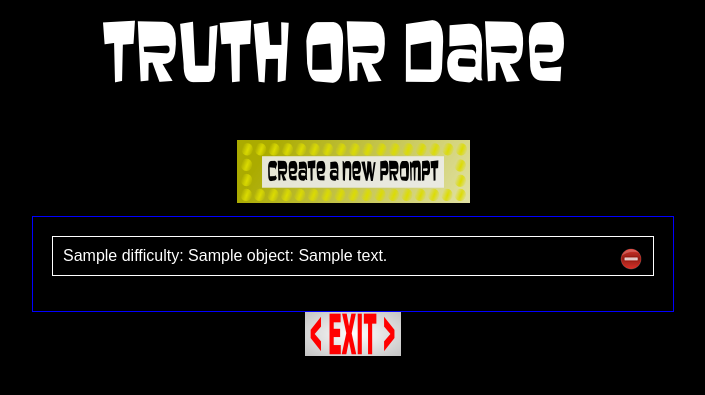
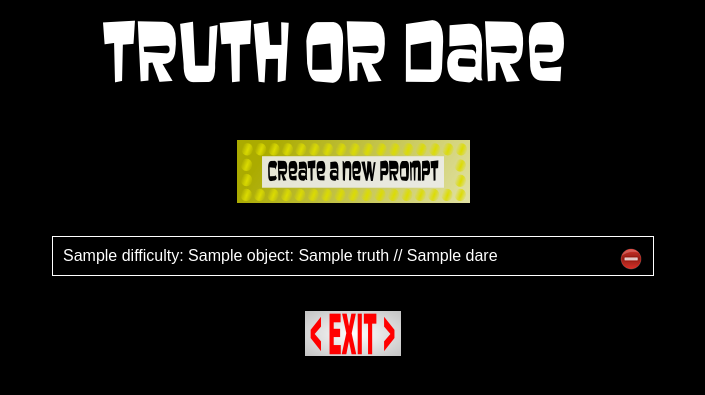
Before and after one commit to ckizer/tod, a Django app: template prompt/templates/prompt/prompt_list.html in a window 1280 px wide. Shown: the top 395 px of the page, without its empty margins (287-992 px from the left). Run offline with Django 3.2, Linux system fonts and the light colour scheme; the template is opened without the code that fills it: most values are stand-ins (such as "Sample title", 1, 10 or a date in 2020).

Commit message:
added truth or dare choice to game play

```diff
--- a/game/rules.txt
+++ b/game/rules.txt
@@ -1,7 +1,7 @@
 Rules of the Game:
 The current player's name will appear in the box at the bottom of the game screen.
-Each player will receive a dare on their turn.
-The player may chose to complete the dare or to wimp out.
-If the player completes the dare, the difficulty of the dare will be added to the player's score.
+Each player may choose either a truth or a dare on their turn.
+The player may choose either to complete the truth or dare prompt or to wimp out.
+If the player completes the prompt, the difficulty of the prompt will be added to the player's score.
 If the player wimps out, no points will be added to the player's score.
 The player with the most points at the end of the game wins!
--- a/game/templates/game/begin_game.html
+++ b/game/templates/game/begin_game.html
@@ -4,7 +4,7 @@
   <h2>{{game}}</h2>
   <p id="rules">{{ rules }}</p>
 </div>
-<div id="buttons">
+<div id="begin_game">
   <div id="begin"><form action="/game/{{game.id}}/begin_game/" method="post"><input type="image" src="/media/images/begin.png" alt="begin_game" /></form></div>
 </div>
 {% include "exit.html" %}
--- a/game/templates/game/play.html
+++ b/game/templates/game/play.html
@@ -5,7 +5,7 @@
 	<div id="score">{{ current_player.score }}</div>
 	<div id="prompt_card">
 		<h2>{{current_prompt.name}}</h2>
-		<p id="description">{{ current_prompt.description }}</p>
+		<p id="description">{{ description }}</p>
 	</div>
 	<div id="buttons">
 	<div id="wimp_out"><form action="/game/{{current_game.id}}/wimp_out/" method="post"><input type="image" src="/media/images/wimp_out.png" alt="wimp_out" /></form></div>
--- a/game/urls.py
+++ b/game/urls.py
@@ -2,7 +2,8 @@ from django.conf.urls.defaults import *
 
 from tod.game.models import Game
 urlpatterns = patterns('tod.game.views',
-    (r'^(?P<game_id>\d+)/play/$', 'play'),
+    (r'^(?P<game_id>\d+)/play/(?P<choice>(truth|dare))/$', 'play'),
+    (r'^(?P<game_id>\d+)/choice/$', 'choice'),
     (r'^(?P<game_id>\d+)/game_over/$', 'game_over'),
     (r'^(?P<game_id>\d+)/complete/$', 'complete'),
     (r'^(?P<game_id>\d+)/wimp_out/$', 'wimp_out'),
--- a/media/css/site.css
+++ b/media/css/site.css
@@ -80,7 +80,6 @@ margin-top: 50px;
 #list
 {
 width: 600px;
-outline: 1px solid blue;
 position: relative;
 padding: 20px;
 margin: auto;
@@ -100,7 +99,7 @@ padding: 20px;
 
 #create_prompt
 {
-width: 450px;
+width: 500px;
 padding-bottom: 50px;
 margin: auto;
 }
@@ -113,7 +112,6 @@ background-color: #d63d35;
 position: relative;
 width: 800px;
 height: 600px;
-outline: 1px solid white;
 }
 
 #difficulty
@@ -158,12 +156,22 @@ height: 354px;
 color: white;
 }
 
+#begin_game
+{
+width: 200px;
+margin: auto;
+text-align: center;
+margin-bottom: 150px;
+position: relative;
+}
+
 #end_game
 {
 background-image: url("/media/images/prompt_card.png");
 background-repeat: no-repeat;
 margin: auto;
 text-align: center;
+padding: 20px;
 outline: 1px solid white;
 width: 323px;
 height: 550px;
@@ -201,12 +209,6 @@ float: left;
 {
 width: 40%;
 float: right;
-}
-
-#end_game
-{
-text-align: center;
-padding: 20px;
 }
 
 #final_scores dt
@@ -287,5 +289,5 @@ margin-bottom: 10px;
 
 .detail_form input.checkbox
 {
-margin-top: 5px;
+margin-top: 6px;
 }
--- a/prompt/templates/prompt/prompt_list.html
+++ b/prompt/templates/prompt/prompt_list.html
@@ -7,7 +7,7 @@
 	{% for object in object_list %}
 	<li>
 	  <form action="/prompt/{{object.id}}/delete/" method="post"><input type="image" src="/media/images/delete.png" alt="delete" /></form>
-	  {{ object.difficulty }}: {{object.name}}: {{object.description}}
+	  {{ object.difficulty }}: {{object.name}}: {{object.truth}} // {{object.dare}}
 	</li>
 	{% endfor%}
   </ul>
```
Also changed, not shown: game/templates/game/choice.html (added, +16 -0 lines), game/views.py (+15 -7 lines).
